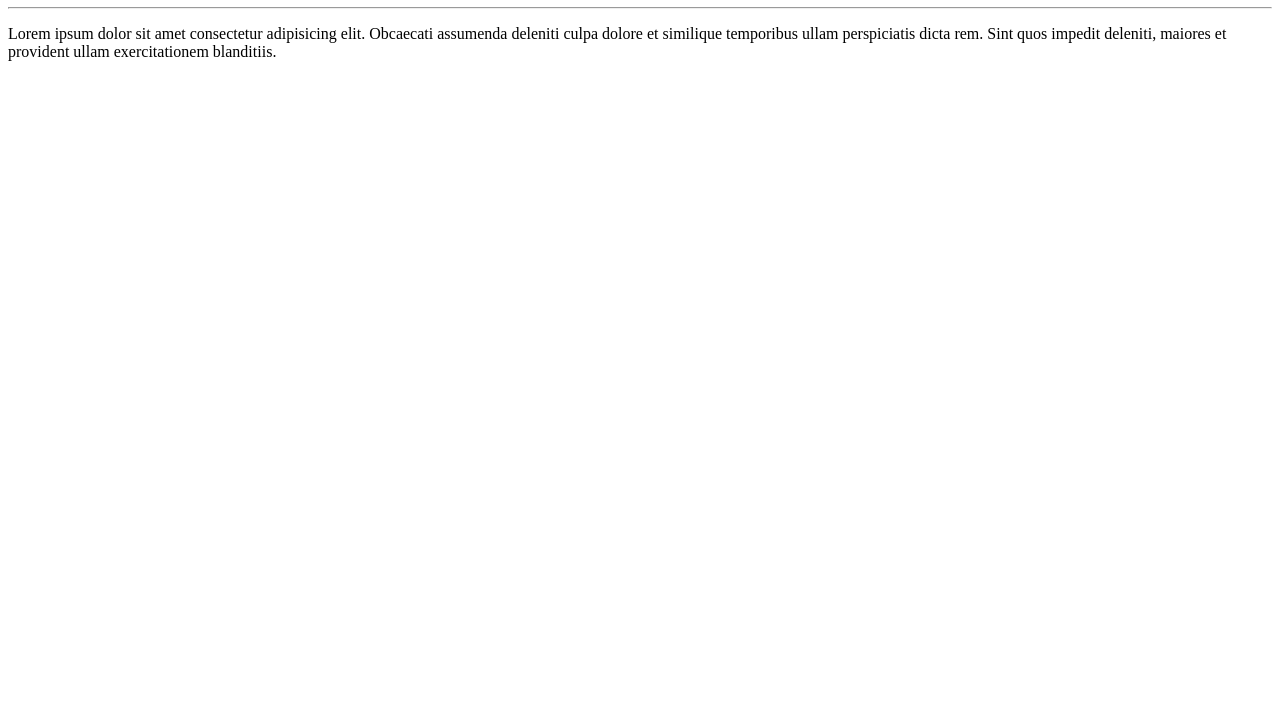
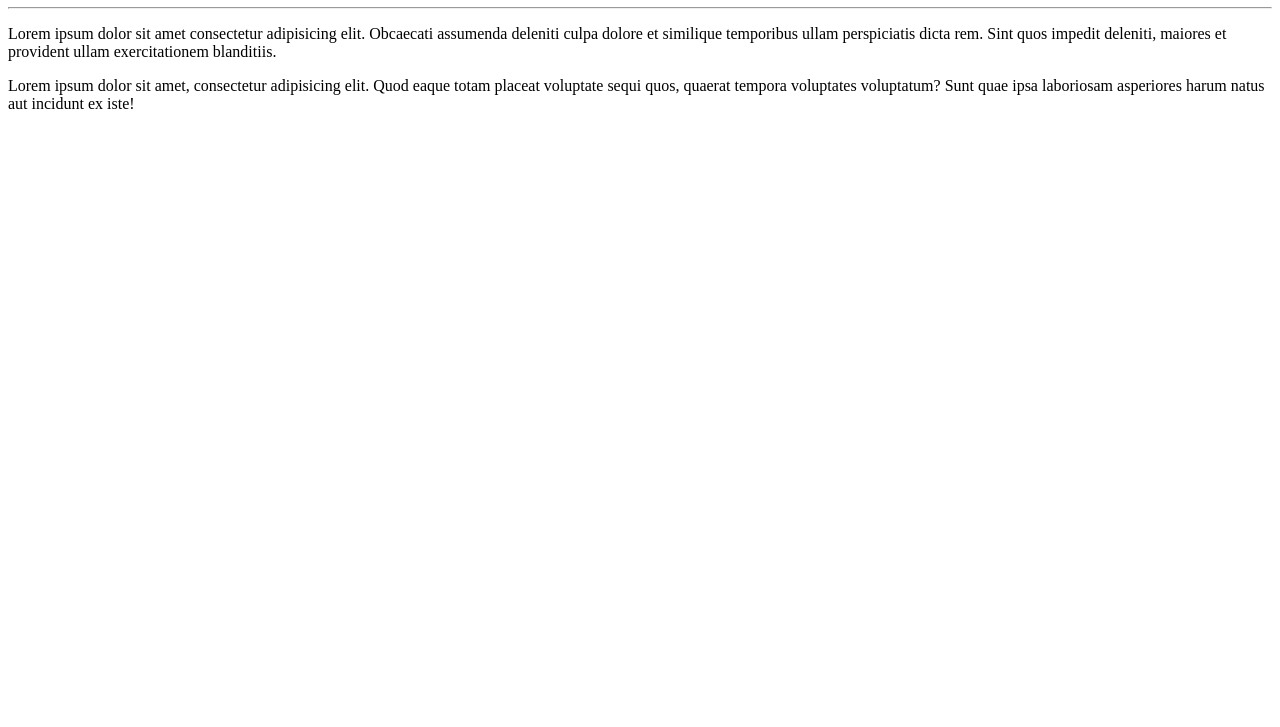
Before and after one commit to Ricardorh2/Ola-Mundo, a plain HTML site: page site exemplo/index.html in a window 1280 px wide. Shown: the part 73-800 px from the top of the page. Drawn offline with Linux system fonts and the light colour scheme.

Commit message:
adicionei um paragrafo

```diff
--- a/site exemplo/index.html
+++ b/site exemplo/index.html
@@ -9,5 +9,6 @@
     <h1>Olá, Mundo!</h1>
     <hr>
     <p>Lorem ipsum dolor sit amet consectetur adipisicing elit. Obcaecati assumenda deleniti culpa dolore et similique temporibus ullam perspiciatis dicta rem. Sint quos impedit deleniti, maiores et provident ullam exercitationem blanditiis.</p>
+    <p>Lorem ipsum dolor sit amet, consectetur adipisicing elit. Quod eaque totam placeat voluptate sequi quos, quaerat tempora voluptates voluptatum? Sunt quae ipsa laboriosam asperiores harum natus aut incidunt ex iste!</p>
 </body>
 </html>
```
